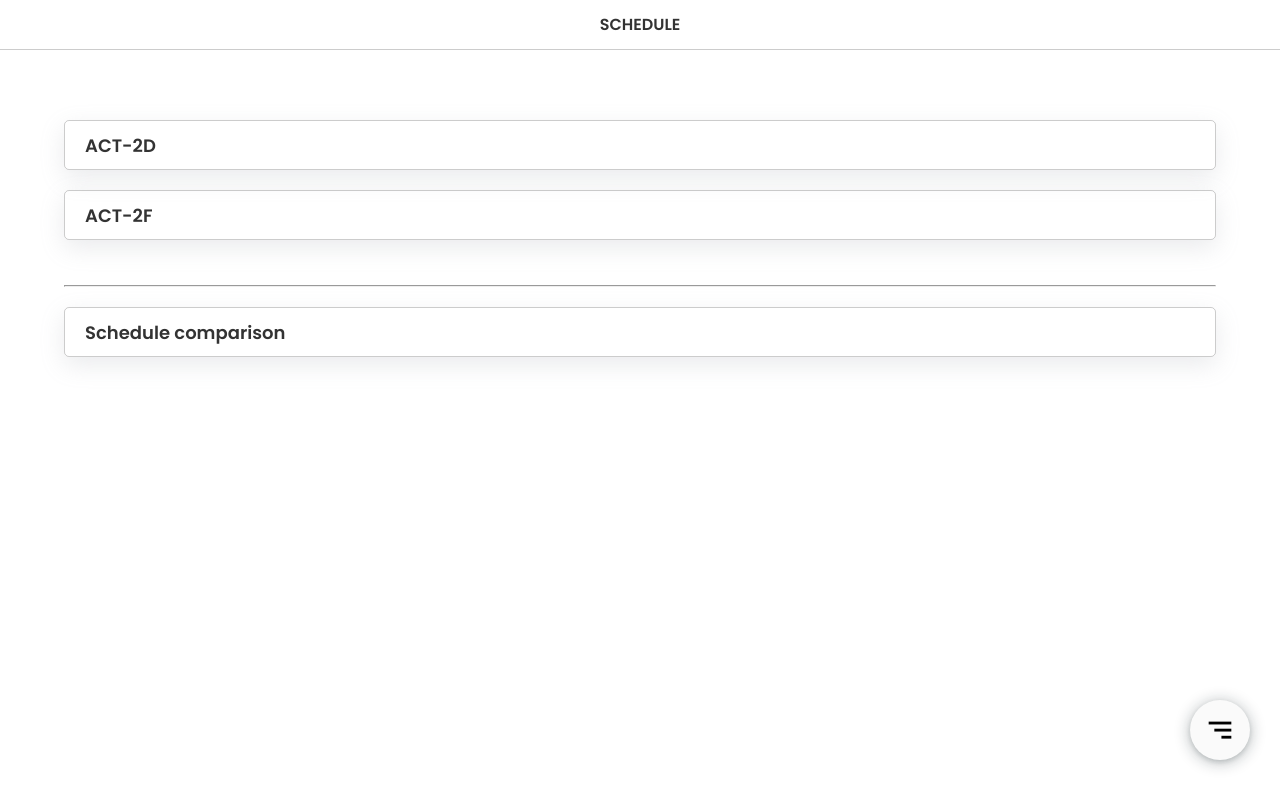
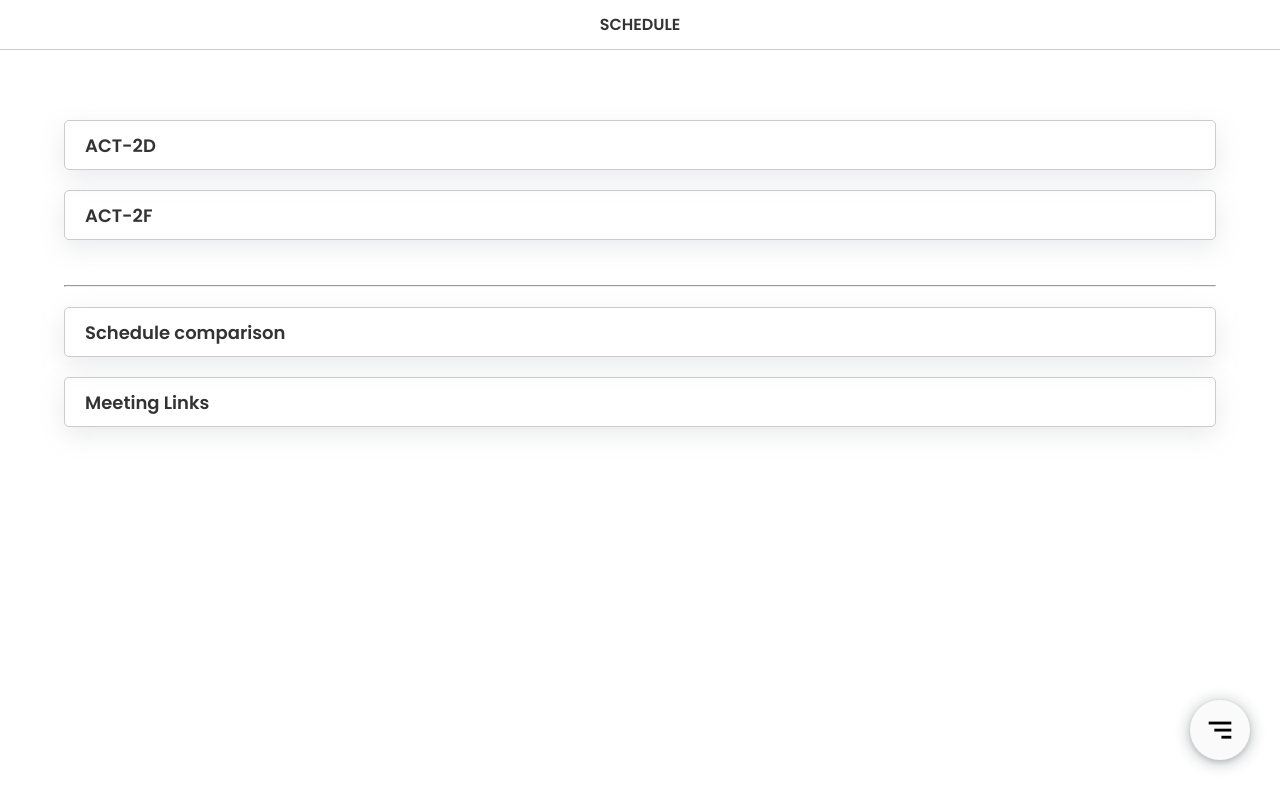
Before and after one commit to JcFaderanga/schedule, a plain HTML site: page sched.html in a window 1280 px wide. Drawn offline with nearby package versions, Linux system fonts and the light colour scheme.

Commit message:
Add files via upload

```diff
--- a/sched.html
+++ b/sched.html
@@ -96,6 +96,9 @@
 		  	<li class="bothFriday">Friday</li>
         <li class="bothSaturday">Saturday</li>
 		</div>
+    <div class="room both">
+      <label><a href="index.html" style="padding: 10px 180px 10px 0">Meeting Links</a></label>
+    </div>
 	</div>
 </div>
       <!-- === ACT 2D DATE SCHEDULES === -->
```
